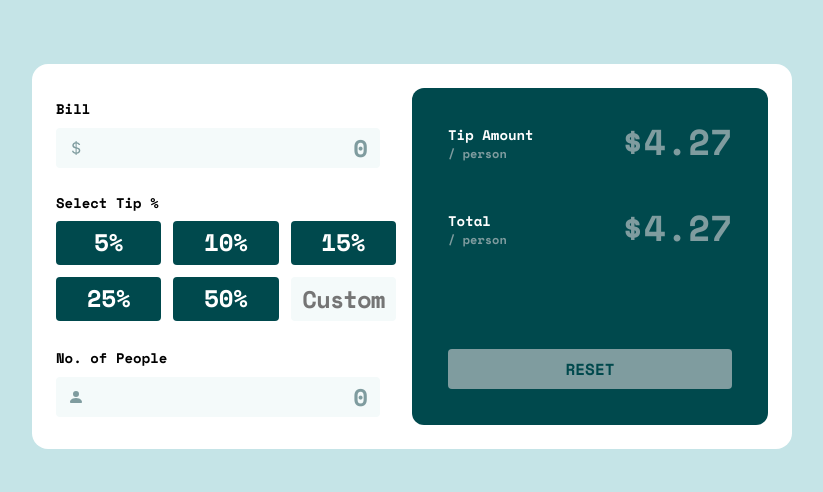
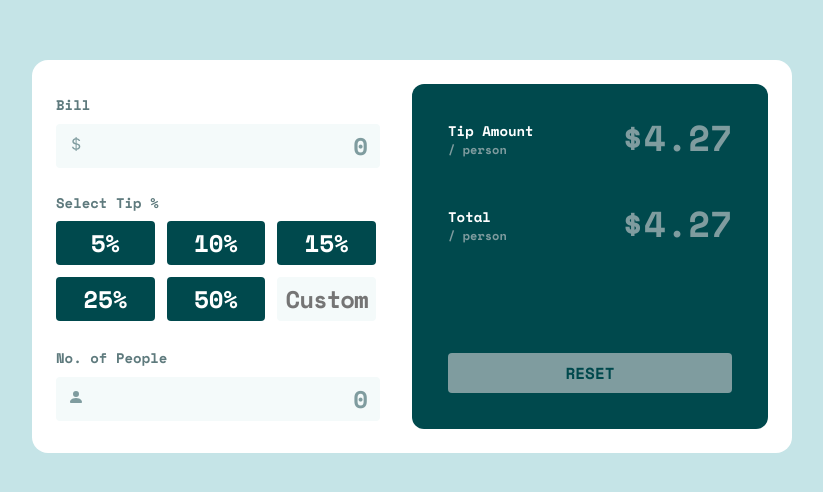
Before and after one commit to Emvil-git/fe-mentor__tip-calculator, a React (Create React App) app: page / in a window 1280 px wide. Shown: the part 144-636 px from the top of the page, without its empty margins (228-1051 px from the left). Built offline with nearby package versions, Linux system fonts and the light colour scheme.

Commit message:
feat(UI): add hover and cursor effects

```diff
--- a/src/App.scss
+++ b/src/App.scss
@@ -15,7 +15,7 @@
 .cont{
   width: max-content;
   width: 760px;
-  height:385px;
+  // height:385px;
   padding: 24px;
   background-color: $white;
   border-radius: 16px;
--- a/src/components/display/Display.scss
+++ b/src/components/display/Display.scss
@@ -52,5 +52,10 @@
         color: $cyan-vd;
 
         border-radius: 4px;
+        cursor: pointer;
+
+        &:hover{
+            background-color: $gr-cyan-l;
+        }
     }
 }
--- a/src/components/numInput/NumInput.scss
+++ b/src/components/numInput/NumInput.scss
@@ -26,7 +26,7 @@
         background-color: $gr-cyan-vl;
         border: none;
         font-size: 24px;
-        padding: 2px 12px;
+        padding: 4px 12px;
 
         border-radius: 4px;
 
@@ -51,4 +51,5 @@
 
 #input__label{
     font-size: 14px;
+    color: $gr-cyan-d;
 }
--- a/src/components/tipInput/TipInput.scss
+++ b/src/components/tipInput/TipInput.scss
@@ -4,6 +4,8 @@
     height: 100%;
 
     margin: 24px 0;
+
+    color: $gr-cyan-d;
 
     &__label{
         font-size: 14px;
@@ -18,7 +20,7 @@
         grid-template-columns: repeat(3, minmax(0,1fr));
         grid-template-rows: repeat(2, minmax(0,1fr));
         grid-gap: 12px;
-        margin-right: 16px;
+        margin-right: 36px;
     }
 
     &__option{
@@ -31,16 +33,40 @@
         font-size: 24px;
         background-color: $cyan-vd;
         border-radius: 4px;
+        padding: 4px 0;
+        cursor: pointer;
+
+        &:hover{
+            background-color: $gr-cyan-d;
+        }
 
         &--custom{
             font-family: 'Space Mono', monospace;
+            color: $cyan-vd;
+            text-align: right;
             background-color: $gr-cyan-vl;
             border:none;
             letter-spacing: -1px;
+            padding: 4px;
+
+            &:hover{
+                background: $gr-cyan-vl;
+                outline: 2px solid $gr-cyan-d;
+            }
+
+            &:focus{
+                outline: 2px solid $gr-cyan;
+            }
+
             &::-webkit-outer-spin-button, &::-webkit-inner-spin-button{
                 -webkit-appearance: none;
                 margin: 0;
             }
+
+            &::placeholder{
+
+                text-align: center;
+            }
         }
     }
 }
```
